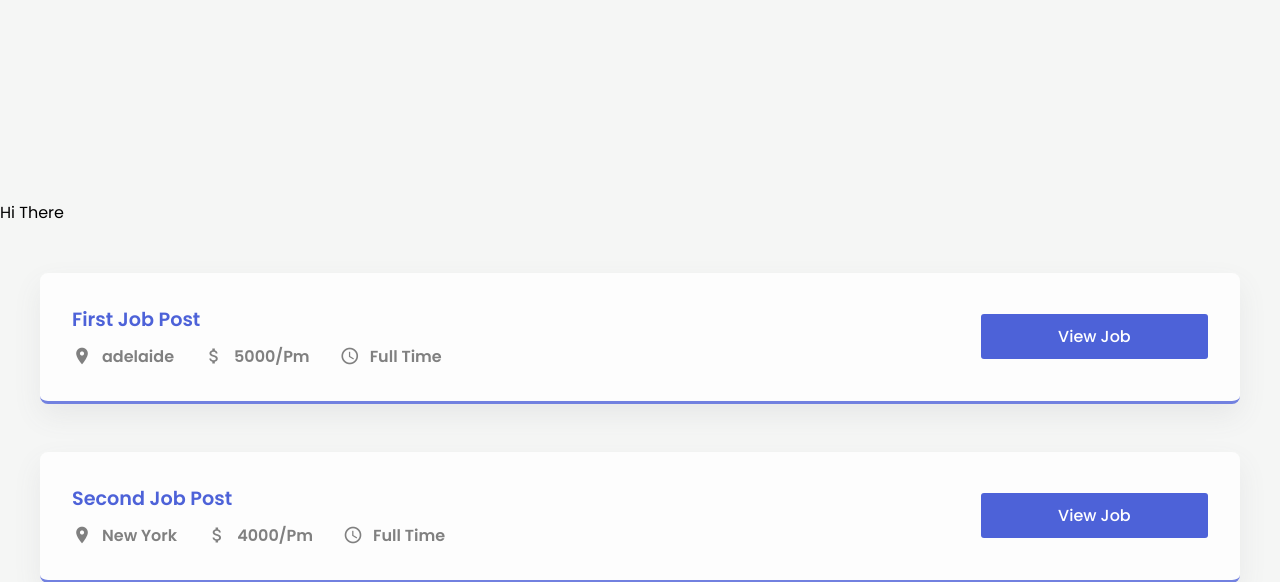
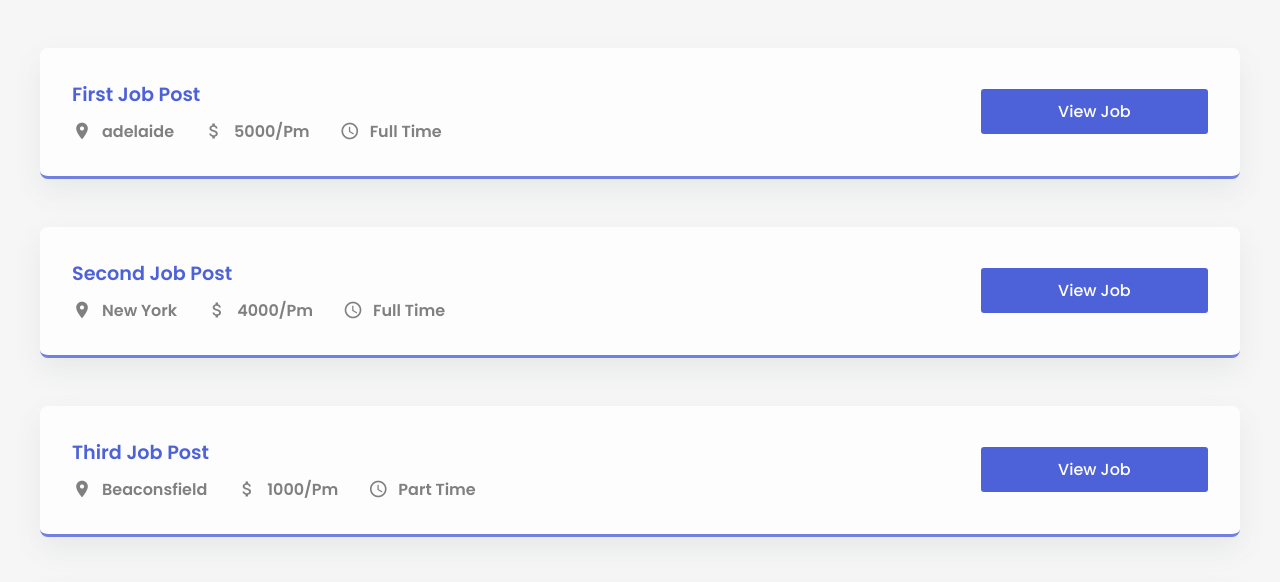
Before and after one commit to hce93/django-jobapp, a Django app: page / in a window 1280 px wide. Shown: the part 69-651 px from the top of the page. Run offline with Django 4.2, Linux system fonts and the light colour scheme; data comes from the database, SQL or seed files in the repository.

Commit message:
small changes

```diff
--- a/app/static/app/style.css
+++ b/app/static/app/style.css
@@ -155,9 +155,7 @@ img {
   grid-template-columns: 1fr 1fr;
   gap: 20px;
 }
-.testing {
-  margin-top: 200px;
-}
+
 .view-post {
   width: 80%;
   border-radius: 10px;
--- a/app/templates/app/job_list.html
+++ b/app/templates/app/job_list.html
@@ -4,7 +4,6 @@
 
 
 {% block content %}
-  <p class = "testing">Hi There</p>
   <section>
     {% for job in jobs %}
       <div class="container">
```
